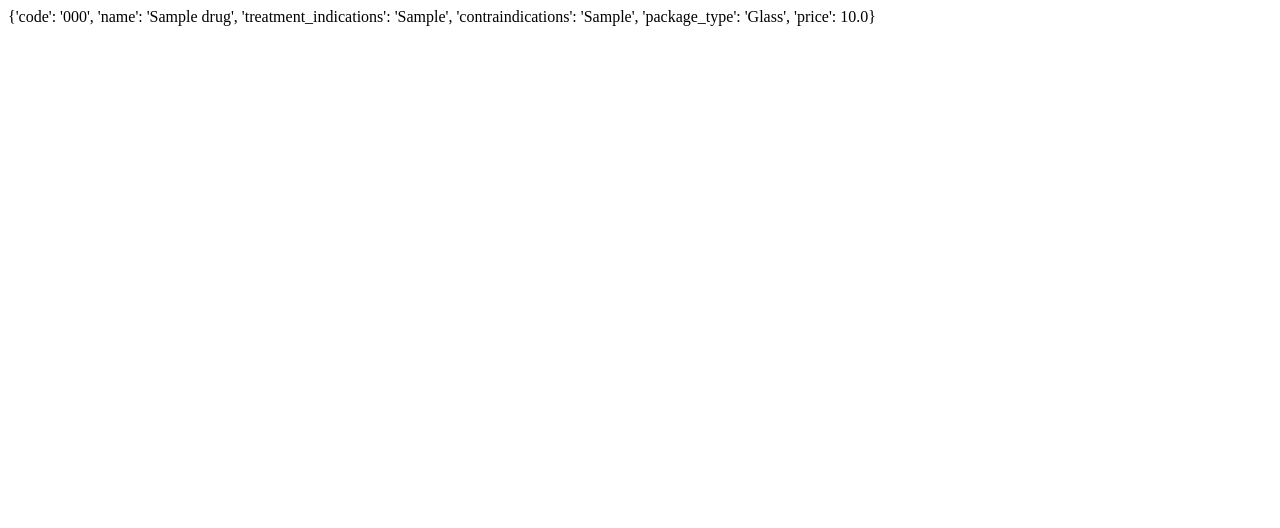
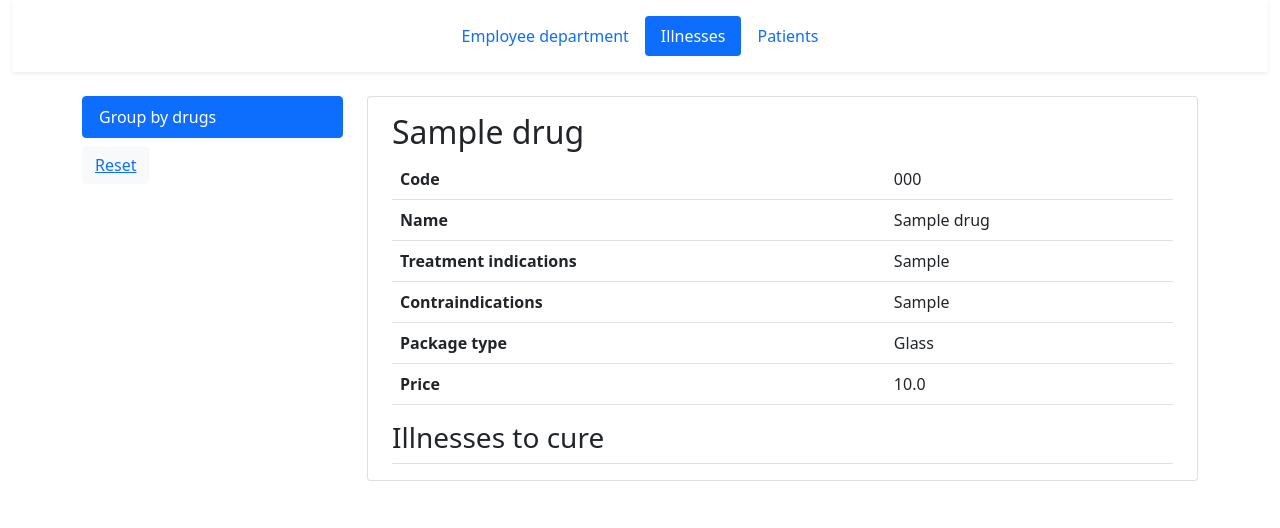
Before and after one commit to ZioVio/software-arch, a Django app: page /clinic/illnesses_by_drugs/ in a window 1280 px wide. Shown: the top 528 px of the page. Run offline with Django 4.2, Linux system fonts and the light colour scheme; tables that the repository leaves empty hold one stand-in row (values such as "Sample post").

Commit message:
illness tab

```diff
--- /dev/null
+++ b/polyclinic/clinic/templates/clinic/illnesses.html
@@ -0,0 +1,97 @@
+{% include 'clinic/_head.html'%}
+<div class="container-fluid mb-4">
+    <header class="d-flex justify-content-center py-3 shadow-sm">
+        <ul class="nav nav-pills">
+            <li class="nav-item"><a href="/clinic/employment_department" class="nav-link">Employee department</a></li>
+            <li class="nav-item"><a href="#" class="nav-link active">Illnesses</a></li>
+            <li class="nav-item"><a href="#" class="nav-link">Patients</a></li>
+        </ul>
+    </header>
+</div>
+<div class="container">
+    <div class="row">
+        <div class="col-3">
+            <div class="list-group">
+                <!--                   todo: look here at the flag-->
+                <a href="/clinic/illnesses_by_drugs"
+                   class="list-group-item list-group-item-action {% if drugs %} active {% endif %}">
+                    Group by drugs
+                </a>
+            </div>
+            <button class="btn btn-light mt-2"><a href="/clinic/illnesses">Reset</a></button>
+        </div>
+        <div class="col-9">
+            {% for ill in illnesses %}
+            <div class="container-fluid card py-3 mb-5">
+                <h2>{{ill.name}}</h2>
+                <table class="table">
+                    <tr>
+                        <th>Code</th>
+                        <td>{{ill.code}}</td>
+                    </tr>
+                    <tr>
+                        <th>Name</th>
+                        <td>{{ill.name}}</td>
+                    </tr>
+                    <tr>
+                        <th>Symptoms</th>
+                        <td>{{ill.symptom}}</td>
+                    </tr>
+                    <tr>
+                        <th>Duration</th>
+                        <td>{{ill.duration}} day(s)</td>
+                    </tr>
+                    <tr>
+                        <th>Consequences</th>
+                        <td>{{ill.consequences}}</td>
+                    </tr>
+                </table>
+                <h3>Drugs</h3>
+                <ul class="list-group">
+                    {% for drug in ill.drugs %}
+                    <li class="list-group-item">{{drug.name}}</li>
+                    {% endfor %}
+                </ul>
+            </div>
+            {% endfor %}
+            {% for drug in drugs %}
+            <div class="container-fluid card py-3 mb-5">
+                <h2>{{drug.name}}</h2>
+                <table class="table">
+                    <tr>
+                        <th>Code</th>
+                        <td>{{drug.code}}</td>
+                    </tr>
+                    <tr>
+                        <th>Name</th>
+                        <td>{{drug.name}}</td>
+                    </tr>
+                    <tr>
+                        <th>Treatment indications</th>
+                        <td>{{drug.treatment_indications}}</td>
+                    </tr>
+                    <tr>
+                        <th>Contraindications</th>
+                        <td>{{drug.contraindications}}</td>
+                    </tr>
+                    <tr>
+                        <th>Package type</th>
+                        <td>{{drug.package_type}}</td>
+                    </tr>
+                    <tr>
+                        <th>Price</th>
+                        <td>{{drug.price}}</td>
+                    </tr>
+                </table>
+                <h3>Illnesses to cure</h3>
+                <ul class="list-group">
+                    {% for ill in drug.cures %}
+                    <li class="list-group-item">{{ill.name}}</li>
+                    {% endfor %}
+                </ul>
+            </div>
+            {% endfor %}
+        </div>
+    </div>
+</div>
+{% include 'clinic/_tail.html'%}
--- a/polyclinic/clinic/views.py
+++ b/polyclinic/clinic/views.py
@@ -31,15 +31,27 @@
 
 
 def illnesses_handler(request):
-    ill = dict_from_queryset(Illness.objects.all())
+    illnesses = dict_from_queryset(Illness.objects.all())
     drugs = dict_from_queryset(Drug.objects.all())
     for drug in drugs:
-        for il in ill:
+        for il in illnesses:
             drug_code = drug['code']
             for drug_field in ['drug1_code_id', 'drug2_code_id', 'drug3_code_id']:
                 if il[drug_field] == drug_code:
                     il[drug_field] = drug
-    return HttpResponse(ill)
+
+    for il in illnesses:
+        il['drugs'] = [
+            il['drug1_code_id'],
+            il['drug2_code_id'],
+            il['drug3_code_id'],
+        ]
+
+    context = {
+        'illnesses': illnesses,
+    }
+
+    return HttpResponse(render(request, 'clinic/illnesses.html', context))
 
 
 def illnesses_by_drugs_handler(request):
@@ -54,7 +66,11 @@
                         drug['cures'] = []
                     drug['cures'].append(il)
 
-    return HttpResponse(drugs)
+    context = {
+        'drugs': drugs,
+    }
+
+    return HttpResponse(render(request, 'clinic/illnesses.html', context))
 
 
 def patients_handler(request):
```
Also changed, not shown: polyclinic/clinic/templates/clinic/epm_dep.html (+2 -2 lines).
